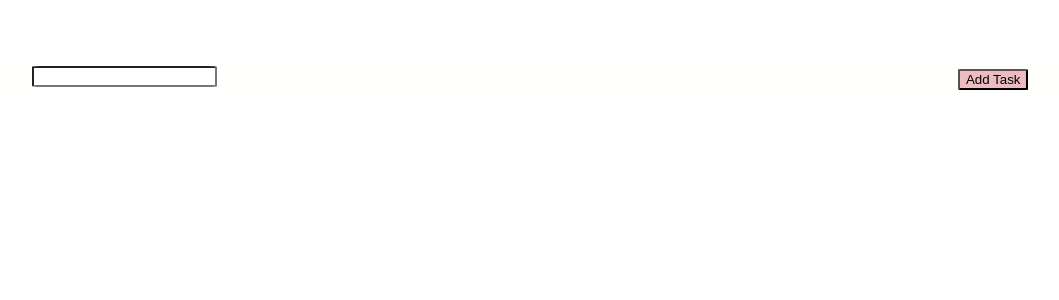
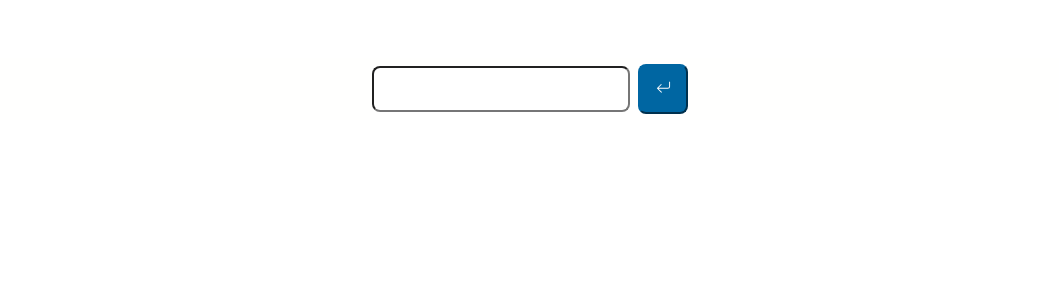
Before and after one commit to juliofilizzola/Project-to-do-list, a React (Create React App) app in the folder todo-list/: page / in a window 1280 px wide. Shown: the top 300 px of the page, without its empty margins (114-1173 px from the left). Built offline with nearby package versions, Linux system fonts and the light colour scheme.

Commit message:
editando input

```diff
--- a/todo-list/src/components/Input.jsx
+++ b/todo-list/src/components/Input.jsx
@@ -1,6 +1,7 @@
 import React from "react";
 import { connect } from 'react-redux';
 import { setNewTask } from '../redux/action/index';
+import { BsArrowReturnLeft } from "react-icons/bs";
 import "./input.scss";
 
 function Input({NewTask}) {
@@ -27,7 +28,7 @@ function Input({NewTask}) {
         type="button"
         onClick={addNewTask}
       >
-        Add Task
+        <BsArrowReturnLeft/>
       </button>
     </div>
   );
--- a/todo-list/src/components/input.scss
+++ b/todo-list/src/components/input.scss
@@ -5,15 +5,23 @@
   margin: 58px;
   background-color: #fffffe;
   label {
-    width: 80%;
+
     padding: 0.5em;
     input {
-      border-radius: 5%;
+      height: 40px;
+      width: 250px;
+      border-radius: 8px;
     }
   }
   button {
-    margin-top: 0.5em;
-    background: #eebbc3;
-    border-radius: 5%;
+    border-radius: 8px;
+    background: #0066A2;
+    color: white;
+    border-style: outset;
+    border-color: #0066A2;
+    height: 50px;
+    width: 50px;
+    font: bold 15px arial, sans-serif;
+    text-shadow:none;
   }
 }
```
